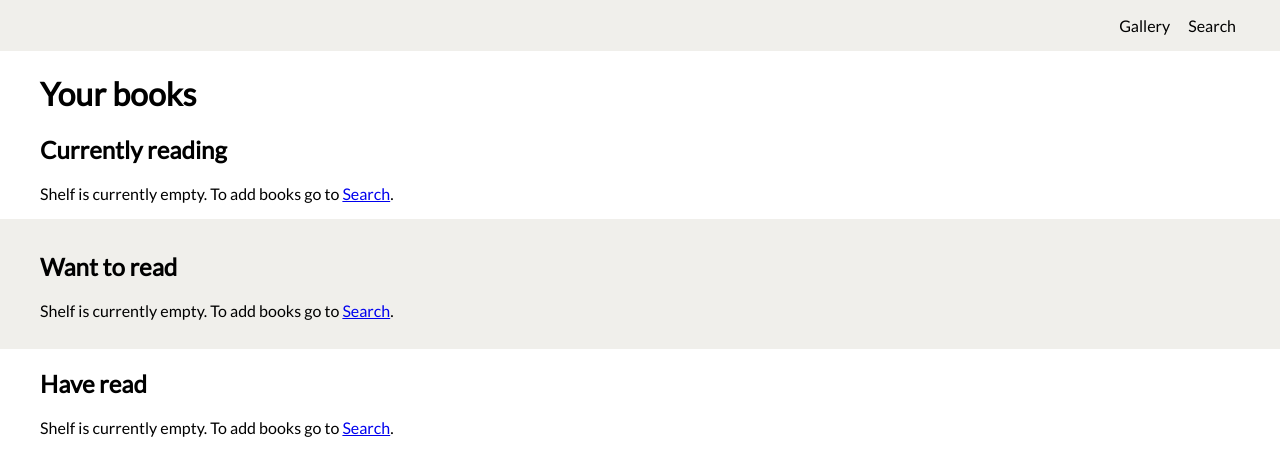
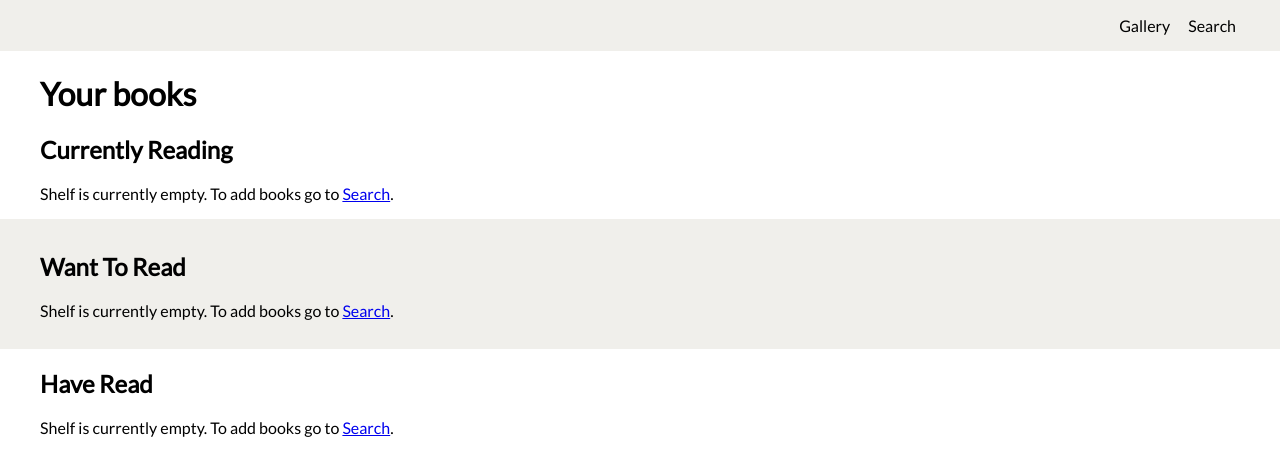
Before and after one commit to luisesch/myreads, a React (Create React App) app: page / in a window 1280 px wide. Shown: the top 476 px of the page. Built offline with nearby package versions, Linux system fonts and the light colour scheme; no server answers.

Commit message:
refactor after project feedback

```diff
--- a/src/App.js
+++ b/src/App.js
@@ -13,18 +13,17 @@ class App extends Component {
   };
 
   // Get all books that are currently assigned to a shelf
-  componentDidMount() {
-    BooksAPI.getAll().then((books) => {
-      this.setState(() => ({
+  async componentDidMount() {
+    const books = await BooksAPI.getAll();
+    this.setState({
       books,
-      }));
     });
   }
 
   // Find book via API and add to shelf
-  addToShelf = (book, shelf) => {
-    BooksAPI.get(book.id).then((newBook) => {
-      BooksAPI.update(book, shelf).then((res) => {
+  addToShelf = async (book, shelf) => {
+    BooksAPI.update(book, shelf);
+    const newBook = await BooksAPI.get(book.id);
     const booksWithoutChanged = this.state.books.filter(
       (book) => book.id !== newBook.id
     );
@@ -32,8 +31,6 @@ class App extends Component {
     this.setState(() => ({
       books: [...booksWithoutChanged, newBook],
     }));
-      });
-    });
   };
 
   render() {
--- /dev/null
+++ b/src/utils/ShelvesInfo.js
@@ -0,0 +1,17 @@
+export const SHELVES = [
+  {
+    title: "Currently Reading",
+    id: "currentlyReading",
+    class: "shelf-currently",
+  },
+  {
+    title: "Want To Read",
+    id: "wantToRead",
+    class: "shelf-want",
+  },
+  {
+    title: "Have Read",
+    id: "read",
+    class: "shelf-read",
+  },
+];
--- a/src/views/Gallery.js
+++ b/src/views/Gallery.js
@@ -1,5 +1,6 @@
 import React, { Component } from "react";
 import PropTypes from "prop-types";
+import * as ShelvesInfo from "../utils/ShelvesInfo";
 
 import ListBooks from "./ListBooks";
 import EmptyShelf from "./EmptyShelf";
@@ -13,40 +14,22 @@ class Gallery extends Component {
   render() {
     const { books, onChangeShelf } = this.props;
 
-    // Filter books by shelves and store in variables
-    const booksCurrently = books.filter(
-      (book) => book.shelf === "currentlyReading"
-    );
-    const booksWant = books.filter((book) => book.shelf === "wantToRead");
-    const booksRead = books.filter((book) => book.shelf === "read");
-
     return (
       <div>
         <h1>Your books</h1>
-        <div className="shelf-currently">
-          <h2>Currently reading</h2>
-          {booksCurrently.length > 0 ? (
-            <ListBooks books={booksCurrently} onChangeShelf={onChangeShelf} />
-          ) : (
-            <EmptyShelf />
-          )}
-        </div>
-        <div className="shelf-want">
-          <h2>Want to read</h2>
-          {booksWant.length > 0 ? (
-            <ListBooks books={booksWant} onChangeShelf={onChangeShelf} />
-          ) : (
-            <EmptyShelf />
-          )}
-        </div>
-        <div className="shelf-read">
-          <h2>Have read</h2>
-          {booksRead.length > 0 ? (
-            <ListBooks books={booksRead} onChangeShelf={onChangeShelf} />
-          ) : (
-            <EmptyShelf />
-          )}
-        </div>
+        {ShelvesInfo.SHELVES.map((shelf) => (
+          <div key={shelf.id} className={shelf.class}>
+            <h2>{shelf.title}</h2>
+            {books.filter((book) => book.shelf === shelf.id).length > 0 ? (
+              <ListBooks
+                books={books.filter((book) => book.shelf === shelf.id)}
+                onChangeShelf={onChangeShelf}
+              />
+            ) : (
+              <EmptyShelf />
+            )}
+          </div>
+        ))}
       </div>
     );
   }
--- a/src/views/ListBooks.js
+++ b/src/views/ListBooks.js
@@ -15,9 +15,9 @@ class ListBooks extends Component {
     return (
       <div className="gallery-container">
         <div className="gallery-row">
-          {books.map((book, index) => (
-            <div key={index} className="gallery-item">
-              <ShowBook key={index} book={book} />
+          {books.map((book) => (
+            <div key={book.id} className="gallery-item">
+              <ShowBook key={book.id} book={book} />
               <select
                 onChange={(event) => onChangeShelf(book, event.target.value)}
                 className="select select-shelf"
--- a/src/views/SearchBook.js
+++ b/src/views/SearchBook.js
@@ -27,13 +27,12 @@ class SearchBook extends Component {
   clearQuery = () => this.updateQuery("");
 
   // Search books for search input
-  searchBooks = (query) => {
+  searchBooks = async (query) => {
     if (query !== "") {
-      BooksAPI.search(query).then((books) => {
-        this.setState(() => ({
-          filteredBooks: books.length > 0 ? books : [],
-        }));
-      });
+      const books = await BooksAPI.search(query);
+      this.setState(() => ({
+        filteredBooks: books.length > 0 ? books : [],
+      }));
     } else {
       this.setState(() => ({
         filteredBooks: [],
```
Lines whose indentation alone changed are shown as unchanged.
